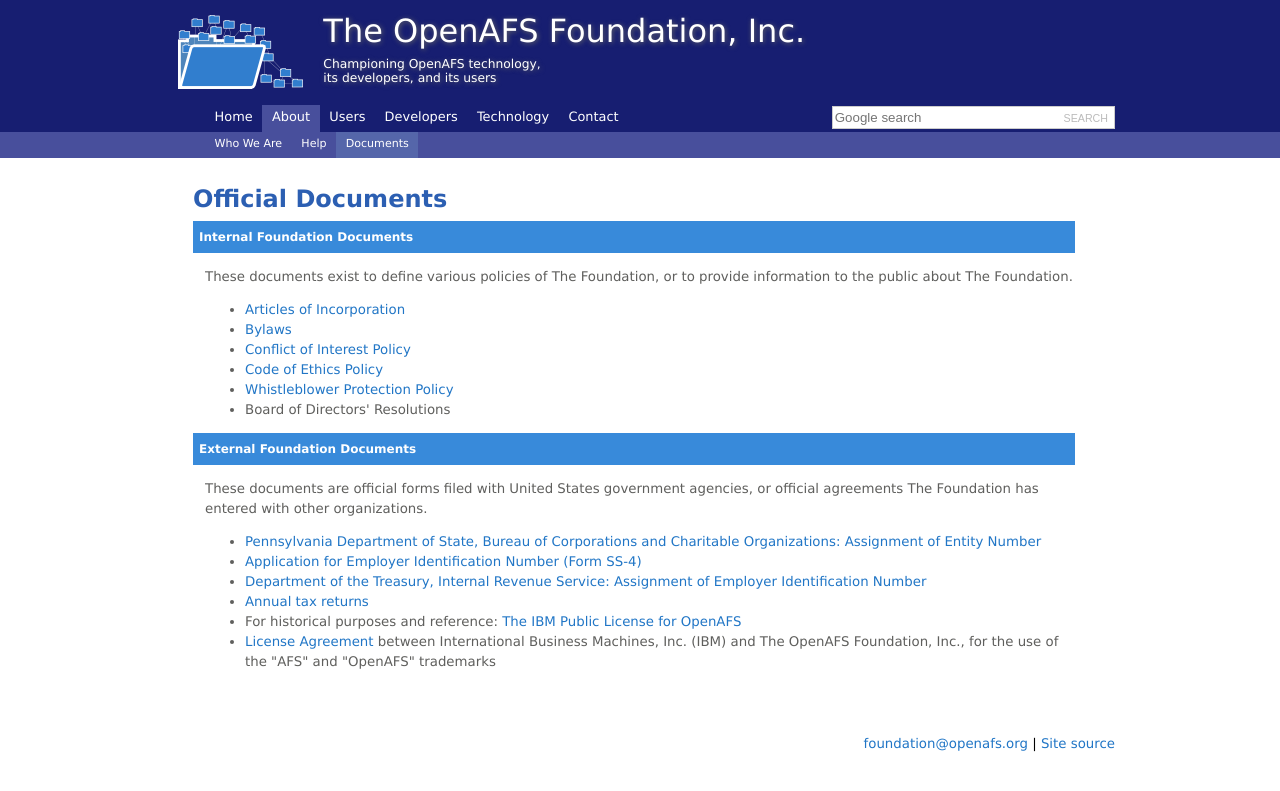
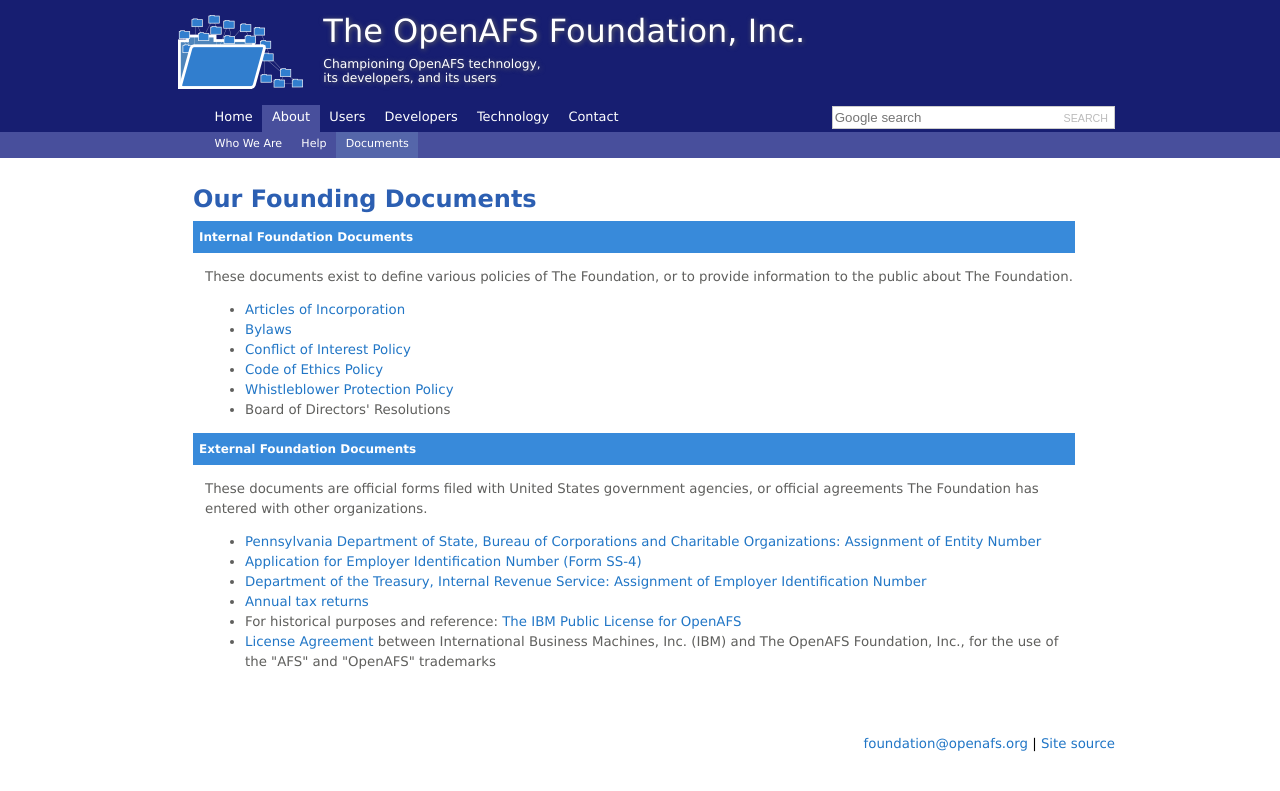
Before and after one commit to openafsfoundation/openafsfoundation.org, a Jekyll site: the page built from docs/index.md, in a window 1280 px wide. Shown: the top 791 px of the page. Built offline with Jekyll 4.4.1, drawn with Linux system fonts in a browser that asks for light colours.

Commit message:
Update index.md

```diff
--- a/docs/index.md
+++ b/docs/index.md
@@ -3,7 +3,7 @@
 nav: [about,docs]
 ---
 
-## Official Documents ##
+## Our Founding Documents ##
 
 ### Internal Foundation Documents ###
 
```
